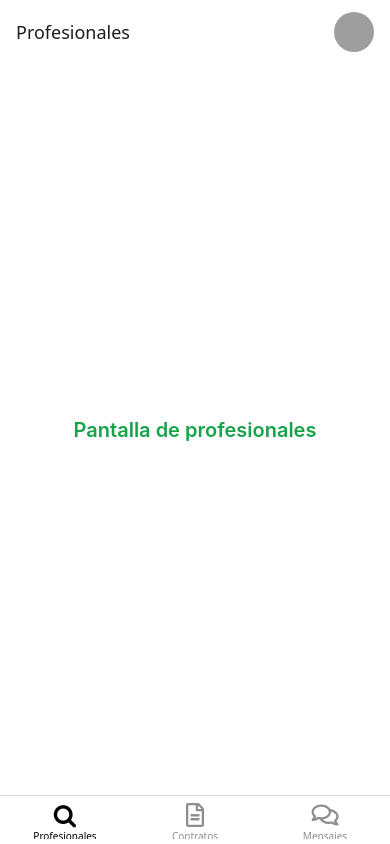
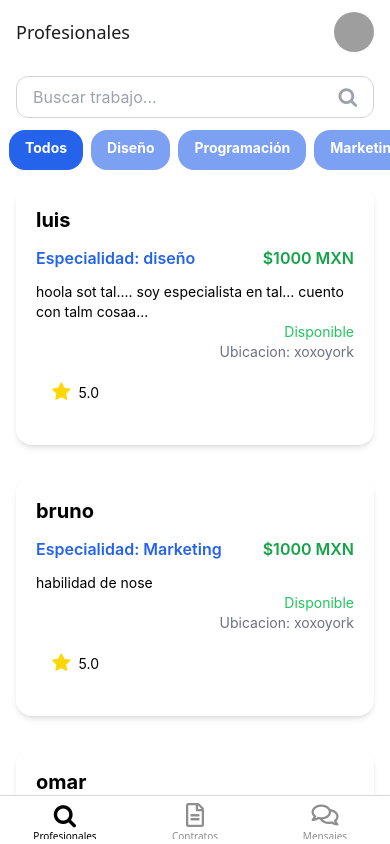
Before and after one commit to LuisCruzA/FlickUp, a React Native app: screen /Trabajos in a window 390 px wide. Built offline with nearby package versions, Linux system fonts and the light colour scheme; grey boxes are pictures that could not be loaded.

Commit message:
professional Screen added

```diff
--- a/Screens/Cliente/Profesionales.tsx
+++ b/Screens/Cliente/Profesionales.tsx
@@ -1,12 +1,131 @@
-import React from 'react';
-import { View, Text } from 'react-native';
+import React, { useState } from 'react';
+import {
+  View,
+  Text,
+  FlatList,
+  TouchableOpacity,
+  TextInput,
+  SafeAreaView,
+  KeyboardAvoidingView,
+  Platform,
+} from 'react-native';
+import FontAwesome from '@expo/vector-icons/FontAwesome';
 
-export default function Profesionales() {
+import Flashcard from '../../components/Cliente/professionalCards';
+
+interface Profesional {
+  id: string;
+  nombre: string;
+  descripcion: string;
+  hourly_rate: string;
+  availability_status: string;
+  location: string;
+  rating: string;
+  categoria: string;
+
+
+}
+export default function Trabajos() {
+  const [filtro, setFiltro] = useState('Todos');
+
+  const trabajos: Profesional[] = [
+    {
+      id: '1',
+      nombre: 'luis',
+      descripcion: 'hoola sot tal.... soy especialista en tal... cuento con talm cosaa...',
+      hourly_rate: '$1000 MXN',
+      availability_status: 'Disponible',
+      location: 'xoxoyork',
+      rating: '5.0',
+      categoria: 'diseño',
+     },
+    {
+      id: '2',
+      nombre: 'bruno',
+      descripcion: 'habilidad de nose',
+      hourly_rate: '$1000 MXN',
+      availability_status: 'Disponible',
+      location: 'xoxoyork',
+      rating: '5.0',
+      categoria: 'Marketing',
+    },
+    {
+      id: '3',
+      nombre: 'omar',
+      descripcion: 'habilidad de nose',
+      hourly_rate: '$10 MXN',
+      availability_status: 'no disponible',
+      location: 'xoxoyork',
+      rating: '1.0',
+      categoria: 'Diseño' ,
+    },
+    {
+      id: '4',
+      nombre: 'capiubara',
+      descripcion: 'habilidad de nose',
+      hourly_rate: '$1000 MXN',
+      availability_status: 'no disponible',
+      location: 'xoxoyork',
+      rating: '5.0',
+      categoria: 'Programación' ,
+    },
+  ];
+
+  const filtros = ['Todos', 'Diseño', 'Programación', 'Marketing'];
+
+  const trabajosFiltrados =
+    filtro === 'Todos' ? trabajos : trabajos.filter((trabajo) => trabajo.categoria === filtro);
+
   return (
-    <View className="flex-1 items-center justify-center bg-white">
-      <Text className="text-xl font-semibold text-green-600">
-        Pantalla de profesionales
-      </Text>
+    <View className="flex-1 bg-white">
+      {/* Búsqueda */}
+      <View className="mx-4 my-3 flex-row items-center rounded-xl border border-gray-300 bg-white px-4 py-2">
+        <TextInput
+          placeholder="Buscar trabajo..."
+          placeholderTextColor="#9CA3AF"
+          className="flex-1 text-base text-gray-800"
+        />
+        <FontAwesome name="search" size={20} color="#9CA3AF" />
+      </View>
+
+      {/* Filtros */}
+      <View className="h-10">
+        <FlatList
+          data={filtros}
+          horizontal
+          keyExtractor={(item) => item}
+          contentContainerStyle={{ paddingHorizontal: 5}}
+          showsHorizontalScrollIndicator={false}
+          renderItem={({ item }) => (
+            <TouchableOpacity
+              className={`mx-1 rounded-2xl bg-blue-600 px-4 py-2 ${filtro === item ? 'opacity-100' : 'opacity-60'}`}
+              onPress={() => setFiltro(item)}>
+              <Text className="text-sm font-bold text-white">{item}</Text>
+            </TouchableOpacity>
+          )}
+        />
+      </View>
+
+      {/* Lista de trabajos */}
+      <View className="flex-1 ">
+        <FlatList
+          data={trabajosFiltrados}
+          keyExtractor={(item) => item.id}
+          contentContainerStyle={{ paddingBottom: 100 }}
+          showsVerticalScrollIndicator={false}
+          renderItem={({ item }) => (
+            <Flashcard
+              nombre={item.nombre}
+              descripcion={item.descripcion}
+              hourly_rate={item.hourly_rate}
+              availability_status={item.availability_status}
+              location={item.location}
+              categoria={item.categoria}
+              rating={item.rating}
+            />
+          )}
+        />
+      </View>
     </View>
   );
 }
--- /dev/null
+++ b/components/Cliente/professionalCards.tsx
@@ -0,0 +1,50 @@
+import FontAwesome from '@expo/vector-icons/FontAwesome';
+import React from 'react';
+import { View, Text } from 'react-native';
+
+interface FlashcardProps {
+  nombre: string;
+  categoria: string;
+  descripcion: string;
+  hourly_rate: string;
+  availability_status: string;
+  location: string;
+  rating: string;
+}
+
+const Flashcard: React.FC<FlashcardProps> = ({
+  nombre,
+  categoria,
+  descripcion,
+  hourly_rate,
+  availability_status,
+  location,
+  rating,
+}) => {
+  return (
+    <View className="m-4 rounded-2xl bg-white p-5 shadow-md">
+      <Text className="text-black-800 text-xl font-bold">{nombre}</Text>
+      <View className="mb-2 mt-3 flex flex-row justify-between">
+        <Text className="text-base font-semibold text-blue-600">Especialidad: {categoria}</Text>
+        <Text className="text-base font-semibold text-green-600">{hourly_rate}</Text>
+      </View>
+
+      <Text className="text-black-500 mt-1 text-sm">{descripcion}</Text>
+
+      <View>
+        <Text
+          className={`text-right text-sm ${availability_status === 'Disponible' ? 'text-green-500' : 'text-red-500'}`}>
+          {availability_status}
+        </Text>
+        <Text className="text-right text-sm text-gray-500">Ubicacion: {location}</Text>
+        <Text className="text-right text-sm text-gray-500">{}</Text>
+      </View>
+      <View className=" my-3 flex-row  bg-white px-4 py-2">
+        <FontAwesome name="star" size={20} color="gold" />
+        <Text className="ml-2 leading-relaxed text-black-1000">{rating}</Text>
+      </View>
+    </View>
+  );
+};
+
+export default Flashcard;
```
